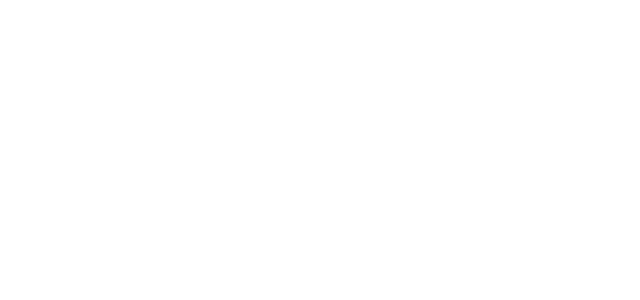
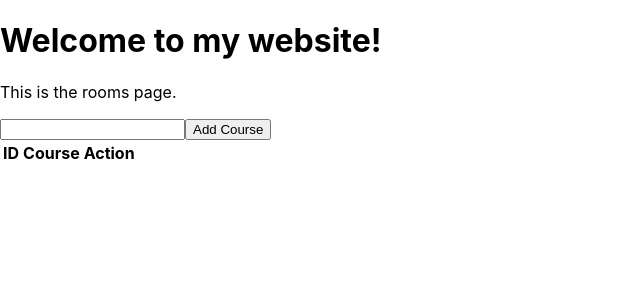
Before and after one commit to jurenroy/acss, a React (Create React App) app: page /rooms in a window 1280 px wide. Before the commit this address had no page. Shown: the top 300 px of the page, without its empty margins (0-640 px from the left). Built offline with nearby package versions, Linux system fonts and the light colour scheme.

Commit message:
guba ang room ani

```diff
--- a/src/App.js
+++ b/src/App.js
@@ -6,6 +6,7 @@
 import Home from './Screens/Home/Home';
 import Subjects from './Screens/Subjects/Subjects';
 import Courses from './Screens/Courses/Courses';
+import Rooms from './Screens/Rooms/Rooms';
 
 function App() {
   return (
@@ -16,6 +17,7 @@
             <Route path="/" element={<Home />} />
             <Route path="/courses" element={<Courses />} />
             <Route path="/subjects" element={<Subjects/>} />
+            <Route path="/rooms" element={<Rooms/>} />
           </Routes>
         </Router>
       </PersistGate>
--- /dev/null
+++ b/src/Components/Redux/Rooms/RoomsSlice.js
@@ -0,0 +1,18 @@
+import { createSlice } from '@reduxjs/toolkit';
+
+const RoomsSlice = createSlice({
+  name: 'rooms',
+  initialState: [],
+  reducers: {
+    addRoom: (state, action) => {
+      state.push(action.payload);
+    },
+    removeRoom: (state, action) => {
+      state.splice(action.payload, 1);
+    },
+  },
+});
+
+export const { addRoom, removeRoom } = RoomsSlice.actions;
+
+export default RoomsSlice.reducer;
--- a/src/Components/Redux/rootReducer.js
+++ b/src/Components/Redux/rootReducer.js
@@ -1,10 +1,12 @@
 import { combineReducers } from 'redux';
 import SubjectsReducer from './Subjects/SubjectsSlice';
 import CoursesReducer from './Courses/CoursesSlice';
+import RoomsReducer from './Rooms/RoomsSlice';
 
 const rootReducer = combineReducers({
   subjects: SubjectsReducer,
   courses: CoursesReducer,
+  rooms: RoomsReducer,
 });
 
 export default rootReducer;
--- /dev/null
+++ b/src/Screens/Rooms/Rooms.js
@@ -0,0 +1,55 @@
+import React, { useState } from 'react';
+import { useDispatch, useSelector } from 'react-redux';
+import { addRoom, removeRoom } from '../../Components/Redux/Rooms/RoomsSlice';
+
+function Rooms() {
+  const [roomInput, setRoomInput] = useState('');
+  const dispatch = useDispatch();
+  const rooms = useSelector((state) => state.rooms);
+
+  const handleInputChange = (e) => {
+    setRoomInput(e.target.value);
+  };
+
+  const handleAddRoom = () => {
+    if (roomInput.trim()) {
+      dispatch(addRoom(roomInput));
+      setRoomInput('');
+    }
+  };
+
+  const handleDeleteRoom = (index) => {
+    dispatch(removeRoom(index));
+  };
+
+  return (
+    <div>
+      <h1>Welcome to my website!</h1>
+      <p>This is the rooms page.</p>
+      <input type="text" value={roomInput} onChange={handleInputChange} />
+      <button onClick={handleAddRoom}>Add Course</button>
+      <table>
+        <thead>
+          <tr>
+            <th>ID</th>
+            <th>Course</th>
+            <th>Action</th>
+          </tr>
+        </thead>
+        <tbody>
+          {rooms.map((room, index) => (
+            <tr key={index}>
+              <td>{index + 1}</td>
+              <td>{room}</td>
+              <td>
+                <button onClick={() => handleDeleteRoom(index)}>Delete</button>
+              </td>
+            </tr>
+          ))}
+        </tbody>
+      </table>
+    </div>
+  );
+}
+
+export default Rooms;
--- a/src/Screens/Subjects/Subjects.js
+++ b/src/Screens/Subjects/Subjects.js
@@ -43,6 +43,9 @@
   );
 
   const createTable = () => {
+    if (selectedCourse === '' || selectedYear ==='' || selectedSemester ===''){
+      alert("can't create when there is null")
+    }
     dispatch(addTable({ course: selectedCourse, year: selectedYear, semester: selectedSemester, subjects: [] }));
   }
 
```
